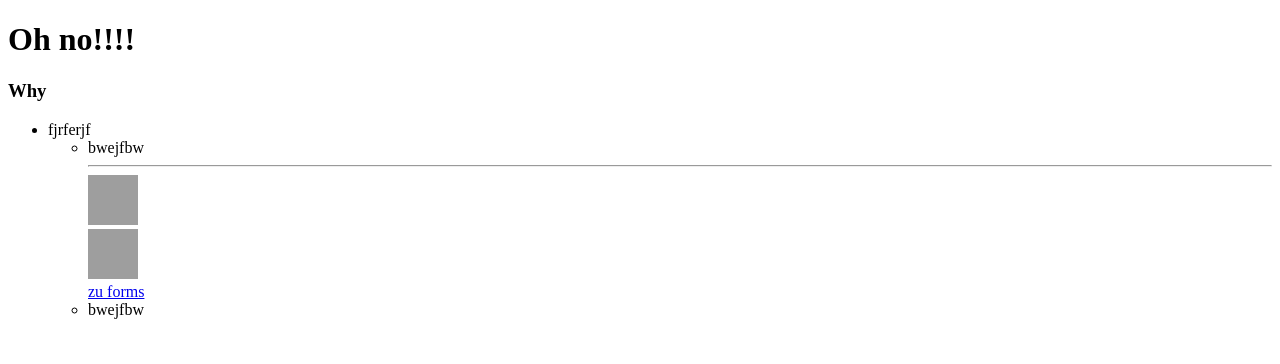
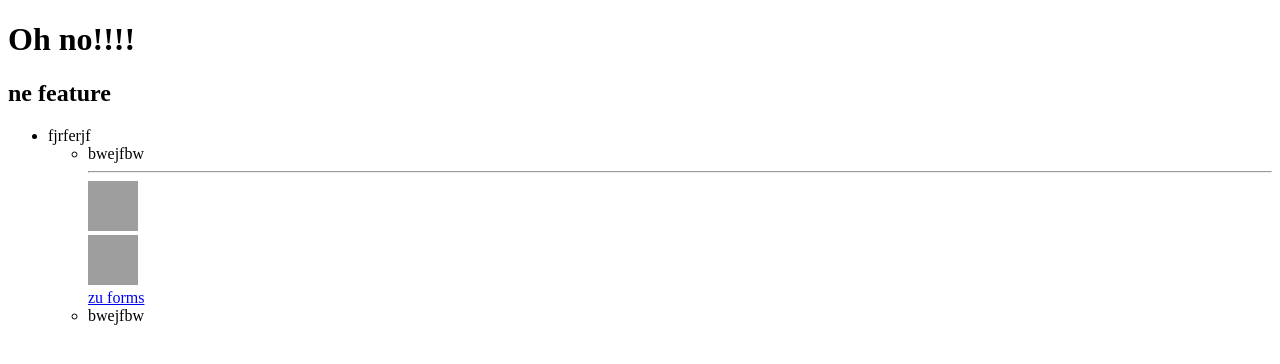
Before and after one commit to devgitdev/backgrou, a plain HTML site: page index.html in a window 1280 px wide. Drawn offline with Linux system fonts and the light colour scheme; grey boxes are pictures that could not be loaded.

Commit message:
h2 new feature

```diff
--- a/index.html
+++ b/index.html
@@ -5,7 +5,7 @@
 	</head>
 	<body>
 		<h1>Oh no!!!!</h1>
-		<h3>Why</h3>
+		<h2>ne feature</h2>
 		<ul>
 			<li>fjrferjf</li>
 			<ul>
```
